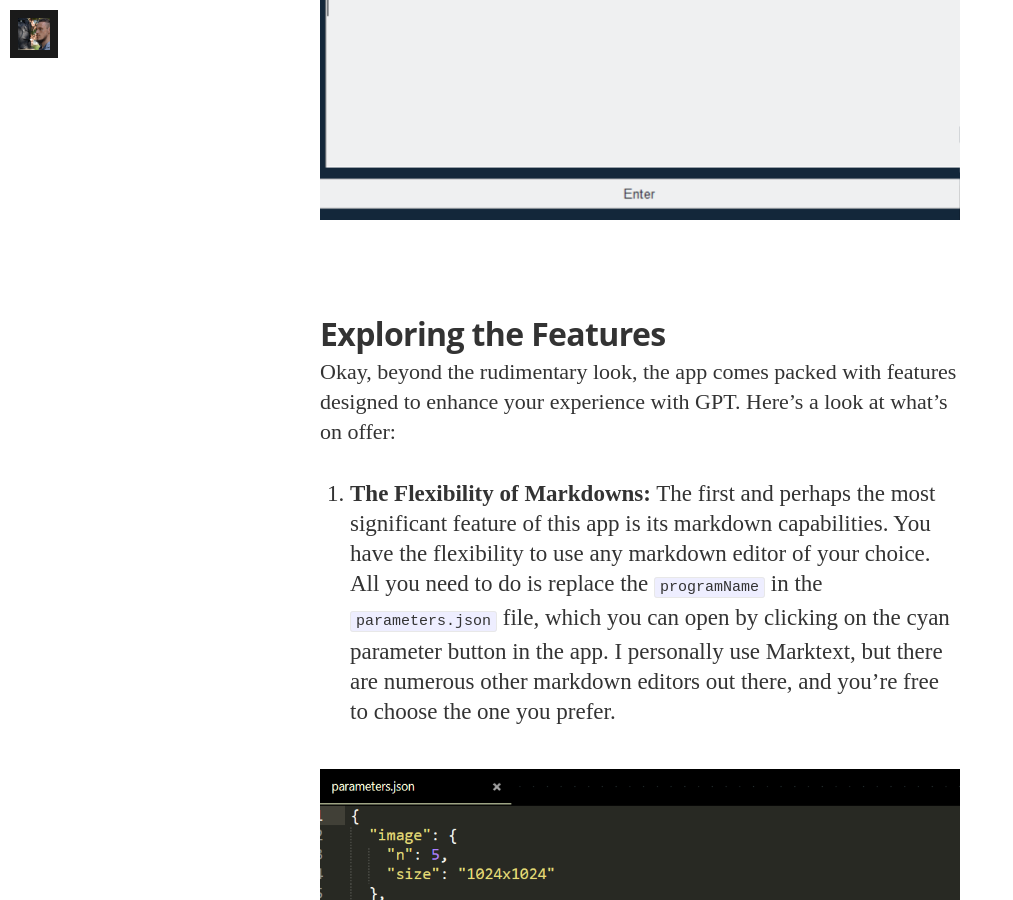
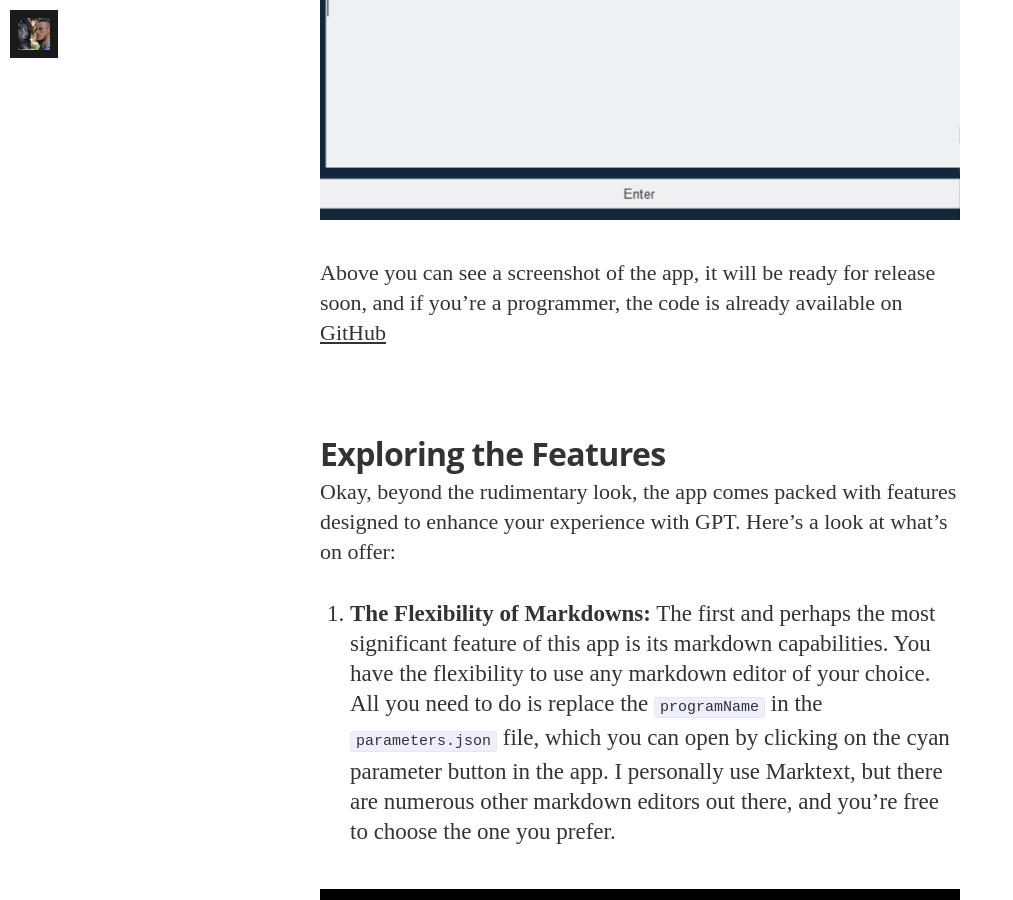
Before and after one commit to ManuNeuro/EmmanuelCalvet, a Jekyll site: the page built from _posts/2023-08-22-cortana.md, in a window 1280 px wide and 900 px high, scrolled down 2560 px. Shown: the whole window, without its empty margins (0-1013 px from the left). Built offline with Jekyll 4.4.1, drawn with Linux system fonts in a browser that asks for light colours; nearby versions of some CDN libraries; some web fonts are replaced; comment, search, counter and statistics services are not loaded.

Commit message:
Update 2023-08-22-cortana.md

```diff
--- a/_posts/2023-08-22-cortana.md
+++ b/_posts/2023-08-22-cortana.md
@@ -31,7 +31,9 @@ In essence, this app was born out of a desire to make GPT more accessible, enjoy
 I'm not going present all the details of the app here, as I made an (amateur) [video](https://youtu.be/IIm2TONVlyU) on the subject. On the other hand let me explain why I already love and use this app!
 
 
-![Above you can see a screenshot of the app, it will be ready for release soon, and if you're a programmer, the code is already available on [GitHub](https://github.com/ManuNeuro/cortana)]({{ '/assets/article_images/2023-08-22-cortana/2023-08-22-21-07-08-image.png' | relative_url }})
+![]({{ '/assets/article_images/2023-08-22-cortana/2023-08-22-21-07-08-image.png' | relative_url }})
+
+Above you can see a screenshot of the app, it will be ready for release soon, and if you're a programmer, the code is already available on [GitHub](https://github.com/ManuNeuro/cortana)
 
 ## Exploring the Features
 
```
